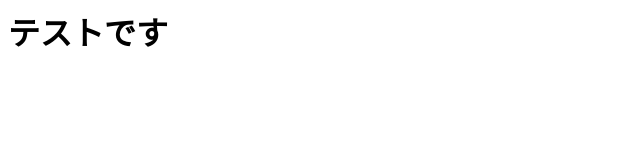
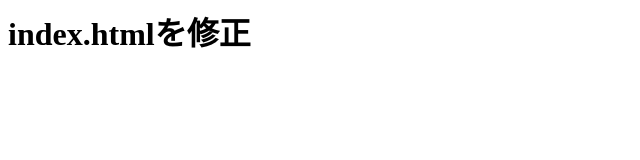
Before and after one commit to melons23/myproject, a plain HTML site: page index.html in a window 1280 px wide. Shown: the whole page, without its empty margins (0-640 px from the left). Drawn offline with Linux system fonts and the light colour scheme.

Commit message:
index.htmlを修正

```diff
--- a/index.html
+++ b/index.html
@@ -1 +1 @@
-<h1>テストです</h1>
+<h1>index.htmlを修正</h1>
```
